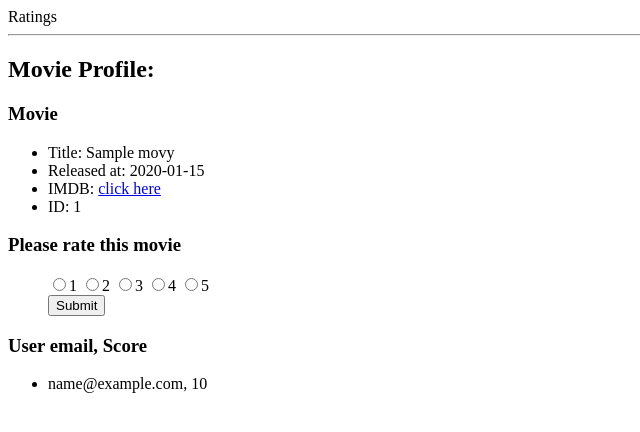
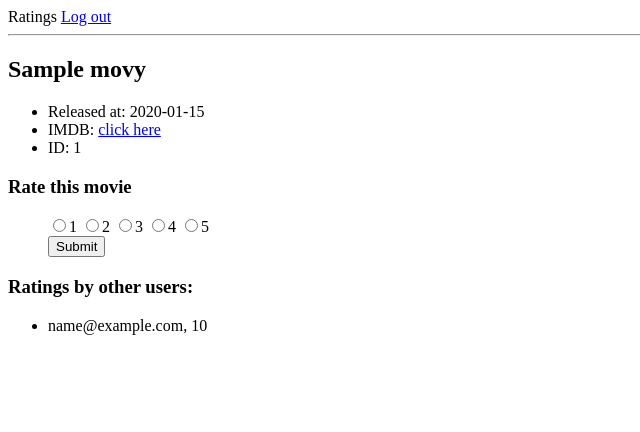
Before and after one commit to avarnajain/hackbright-ratings, a Flask app: page /movies/1 in a window 1280 px wide. Shown: the top 432 px of the page, without its empty margins (0-640 px from the left). Run offline with Flask 2, Linux system fonts and the light colour scheme; the visitor is signed in with stand-in values (Sample User, id 1); tables that the repository leaves empty hold one stand-in row (values such as "Sample post").

Commit message:
comments added to server.py

```diff
--- a/model.py
+++ b/model.py
@@ -31,7 +31,7 @@ class User(db.Model):
 # Put your Movie and Rating model classes here.
 
 class Movie(db.Model):
-    """Movie info"""
+    """Movies that are rated"""
 
     __tablename__="movies"
 
--- a/server.py
+++ b/server.py
@@ -25,6 +25,7 @@ app.jinja_env.undefined = StrictUndefined
 @app.route('/')
 def index():
     """Homepage."""
+
     return render_template('homepage.html')
 
 @app.route("/users")
@@ -36,7 +37,7 @@ def user_list():
 
 @app.route("/movies")
 def movie_list():
-    """Show list of users."""
+    """Show list of movies."""
 
     movies = Movie.query.order_by('title').all()
     return render_template("movie_list.html", movies=movies)
@@ -96,8 +97,9 @@ def new_user_info():
     db.session.add(user)
     db.session.commit()
 
+    session['email'] = user.email
     session['user_id'] = user.user_id
-    return render_template('logged_in.html', email=user.email)
+    return redirect('/logged-in')
 
 @app.route('/login')
 def user_login():
@@ -106,15 +108,15 @@ def user_login():
 
 @app.route('/logged-in')
 def logged_in():
-
+    """Successfully Logged in page"""
     user = User.query.filter(User.user_id==session['user_id']).first()
     user_email = user.email
 
-    return render_template('logged_in.html', email=user_email)
+    return render_template('logged_in.html')
 
 @app.route('/logout')
 def logout_user():
-
+    """Log out route to clear entire session"""
     session.clear()
     flash("Successfully logged out")
     return redirect('/')
@@ -122,7 +124,7 @@ def logout_user():
 
 @app.route('/users/<user_id>')
 def user_info(user_id):
-
+    """Info for specific users"""
     user = User.query.get(user_id)
     list_of_Rating = Rating.query.filter(Rating.user_id==user_id).all()
     movies =[]
@@ -139,7 +141,7 @@ def user_info(user_id):
 
 @app.route('/movies/<movie_id>')
 def movie_info(movie_id):
-
+    """Info for specific movie"""
     movie = Movie.query.get(movie_id)
     list_of_Rating = Rating.query.filter(Rating.movie_id==movie_id).all()
     user_ratings = []
@@ -156,7 +158,7 @@ def movie_info(movie_id):
 
 @app.route('/rate-movie/<movie_id>', methods=['POST'])
 def rate_movie(movie_id):
-
+    """Pos method for adding user rating"""
     score = request.form.get('rating')
 
     rating = Rating(movie_id=movie_id,
--- a/templates/base.html
+++ b/templates/base.html
@@ -15,6 +15,11 @@
 
 <body>
   Ratings
+  {% if 'user_id' in session %}
+  <a href="/logout">Log out</a>
+  {% else %}
+  <a href="/login">Log in</a>
+  {% endif %}
   <hr>
 
   {% block content %} put your content here {% endblock %}
--- a/templates/logged_in.html
+++ b/templates/logged_in.html
@@ -2,6 +2,7 @@
 {% block content %}
 
 <h2>Successfully Logged In!!</h2>
-<h3>{{email}} </h3>
+<h3>{{session['email']}} </h3>
 
+<a href="/users/{{session['user_id']}}">My profile</a>
 {% endblock %}
--- a/templates/movie_info.html
+++ b/templates/movie_info.html
@@ -1,11 +1,10 @@
 {% extends 'base.html' %}
 {% block content %}
 
-<h2>Movie Profile:</h2>
+<h2>{{ movie.title }} </h2>
 
-<h3>Movie </h3>
+
 <ul>
-    <li>Title: {{ movie.title }}</li>
     <li>Released at: {{ movie.released_at.date() }}</li>
     <li>IMDB: <a href="{{movie.imdb_url}}">click here</a></li>
     <li>ID: {{ movie.movie_id }}</li>
@@ -13,7 +12,8 @@
 
 {% if 'user_id' in session %}
 
-<h3>Please rate this movie</h3>
+
+<h3>Rate this movie</h3>
 <ul>
     <form action="/rate-movie/{{movie.movie_id}}" method="POST">
     <input type="radio" value="1" name="rating">1
@@ -30,7 +30,7 @@
 
 {% endif %}
 
-<h3> User email, Score</h3>
+<h3> Ratings by other users:</h3>
 <ul>
     {% for user in user_ratings %}
     <li>{{ user[0] }}, {{ user[1] }}</li>
```
Also changed, not shown: templates/user_info.html (+4 -3 lines).
